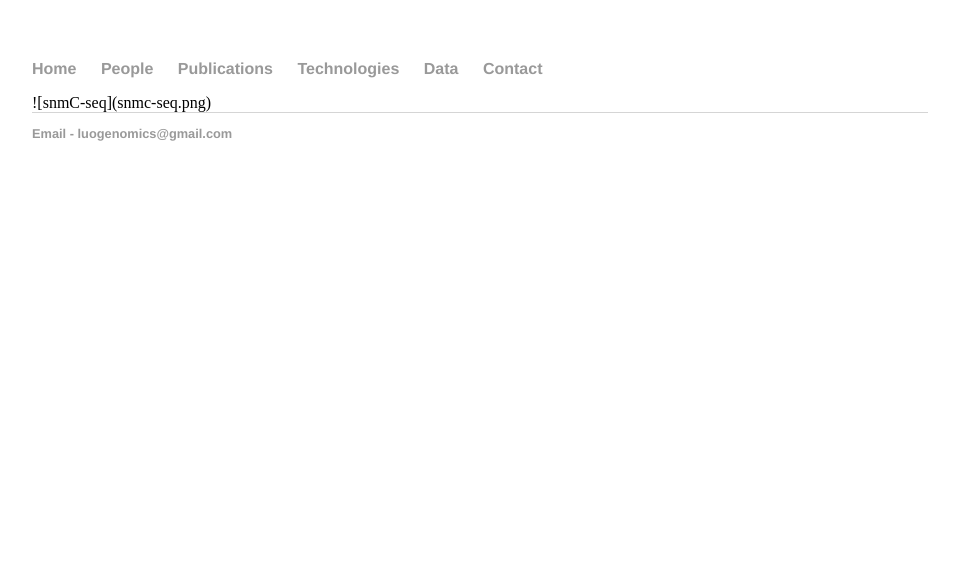
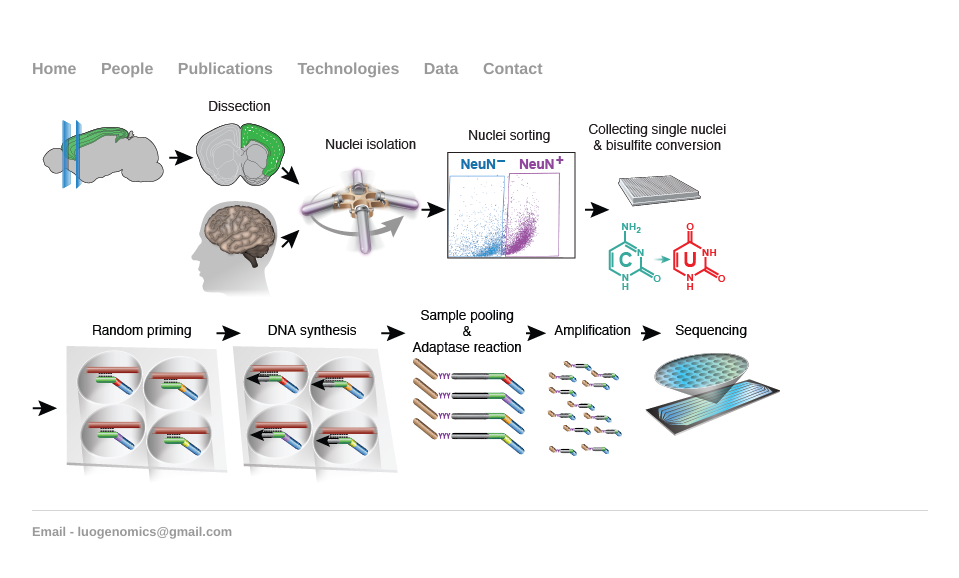
Before and after one commit to luogenomics/luogenomics.github.io, a Jekyll site: the page built from technologies/index.html, in a window 1280 px wide. Shown: the top 578 px of the page, without its empty margins (160-1119 px from the left). Built offline with Jekyll 4.4.1, drawn with Linux system fonts in a browser that asks for light colours.

Commit message:
Update index.html

```diff
--- a/technologies/index.html
+++ b/technologies/index.html
@@ -2,4 +2,4 @@
 layout: default
 title: Luo Lab Publications
 ---
-![snmC-seq](snmc-seq.png)
+<img src="snmc-seq.png" alt="">
```
